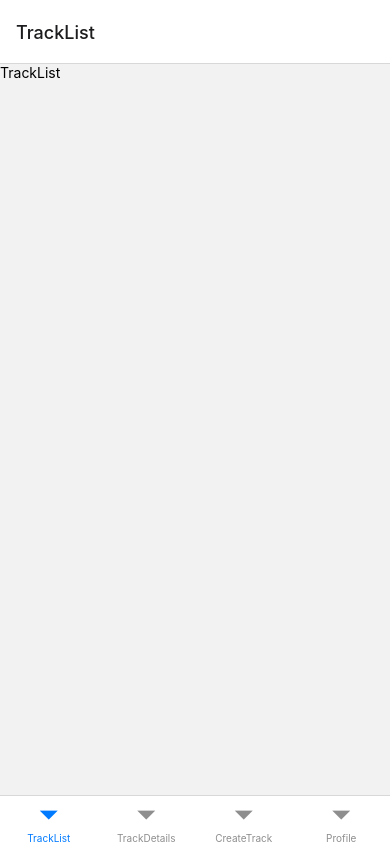
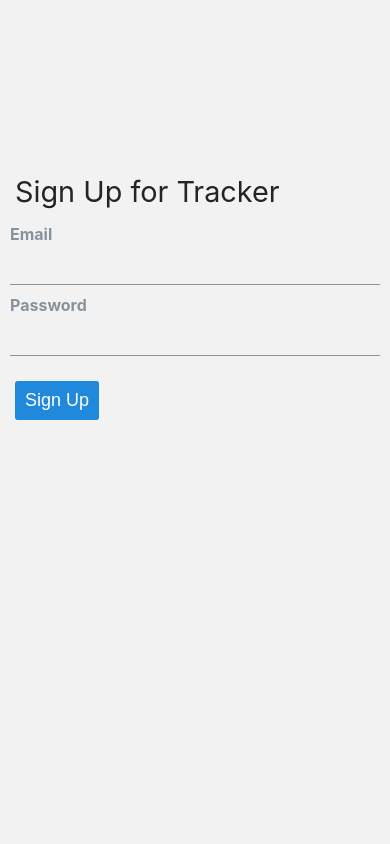
Before and after one commit to itzyashh/tracks, a React Native app: screen /Register in a window 390 px wide. Built offline with nearby package versions, Linux system fonts and the light colour scheme.

Commit message:
add: signup

```diff
--- a/App.js
+++ b/App.js
@@ -15,16 +15,22 @@ const Tab = createBottomTabNavigator();
 
 const AuthStack = () => {
   return (
-    <Stack.Navigator>
+    <Stack.Navigator
+      screenOptions={{
+        headerShown: false
+      }}
+    >
+
+      <Stack.Screen name='Register' component={Register} />
       <Stack.Screen name='Login' component={Login} />
-      <Stack.Screen name='Register' component={Register} />
     </Stack.Navigator>
   )
 }
 
 const AppStack = () => {
   return (
-    <Tab.Navigator>
+    <Tab.Navigator
+      screenOptions={{headerShown: false}}>
       <Tab.Screen name='TrackList' component={TrackList} />
       <Tab.Screen name='TrackDetails' component={TrackDetails} />
       <Tab.Screen name='CreateTrack' component={CreateTrack} />
@@ -40,9 +46,9 @@ export default function App() {
   return (
     <SafeAreaProvider>
 
-    <NavigationContainer>
-      {loggedIn ? <AppStack /> : <AuthStack />}
-    </NavigationContainer>
+      <NavigationContainer>
+        {!loggedIn ? <AppStack /> : <AuthStack />}
+      </NavigationContainer>
     </SafeAreaProvider>
   );
 }
--- /dev/null
+++ b/src/components/Spacer.js
@@ -0,0 +1,14 @@
+import { StyleSheet, Text, View } from 'react-native'
+import React from 'react'
+
+const Spacer = ({children}) => {
+  return (
+    <View style={{margin: 15}}>
+      <Text>{children}</Text>
+    </View>
+  )
+}
+
+export default Spacer
+
+const styles = StyleSheet.create({})
--- a/src/screens/Register.js
+++ b/src/screens/Register.js
@@ -1,12 +1,51 @@
-import { View, Text } from 'react-native'
+import { SafeAreaView, StyleSheet, View } from 'react-native'
 import React from 'react'
+import { Button, Input, Text } from '@rneui/base'
+import Spacer from '../components/Spacer'
 
 const Register = () => {
+
+  const [email, setEmail] = React.useState('')
+  const [password, setPassword] = React.useState('')
+
   return (
-    <View>
-      <Text>Register</Text>
-    </View>
+    <SafeAreaView style={styles.container}>
+      <Spacer>
+        <Text h3 >Sign Up for Tracker</Text>
+      </Spacer>
+
+        <Input label='Email'
+          value={email}
+          onChangeText={setEmail}
+          autoCapitalize='none'
+          autoCorrect={false}
+         />
+
+
+        <Input label='Password'
+          value={password}
+          onChangeText={setPassword}
+          autoCapitalize='none'
+          autoCorrect={false}
+          secureTextEntry={true}
+         />
+
+      <Spacer>
+        <Button title='Sign Up' />
+      </Spacer>
+    </SafeAreaView>
   )
 }
 
+
+
+const styles = StyleSheet.create({
+  container: {
+    justifyContent: 'center',
+    flex: 1,
+    marginBottom: 250,
+
+  }
+})
+
 export default Register
```
